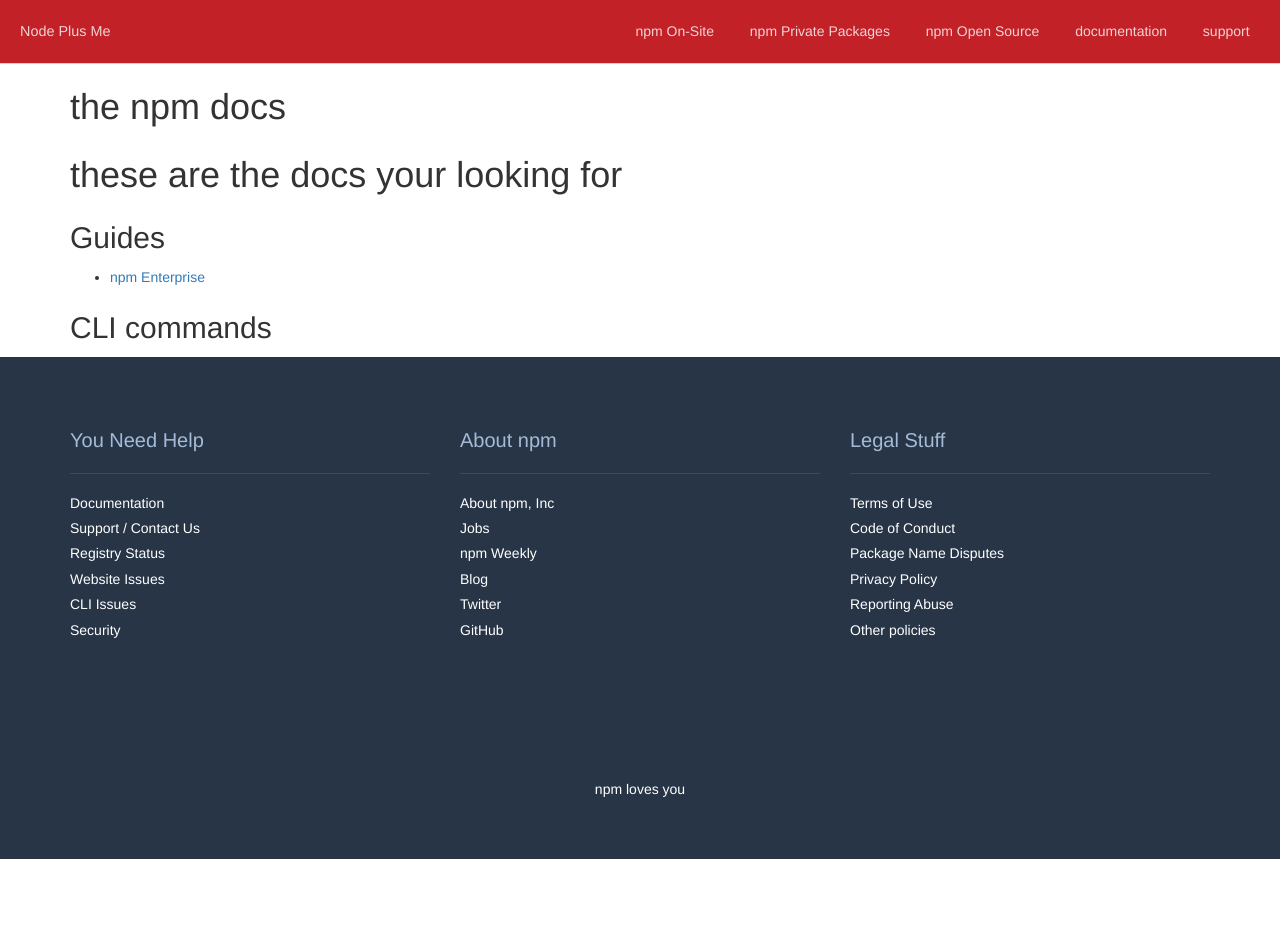
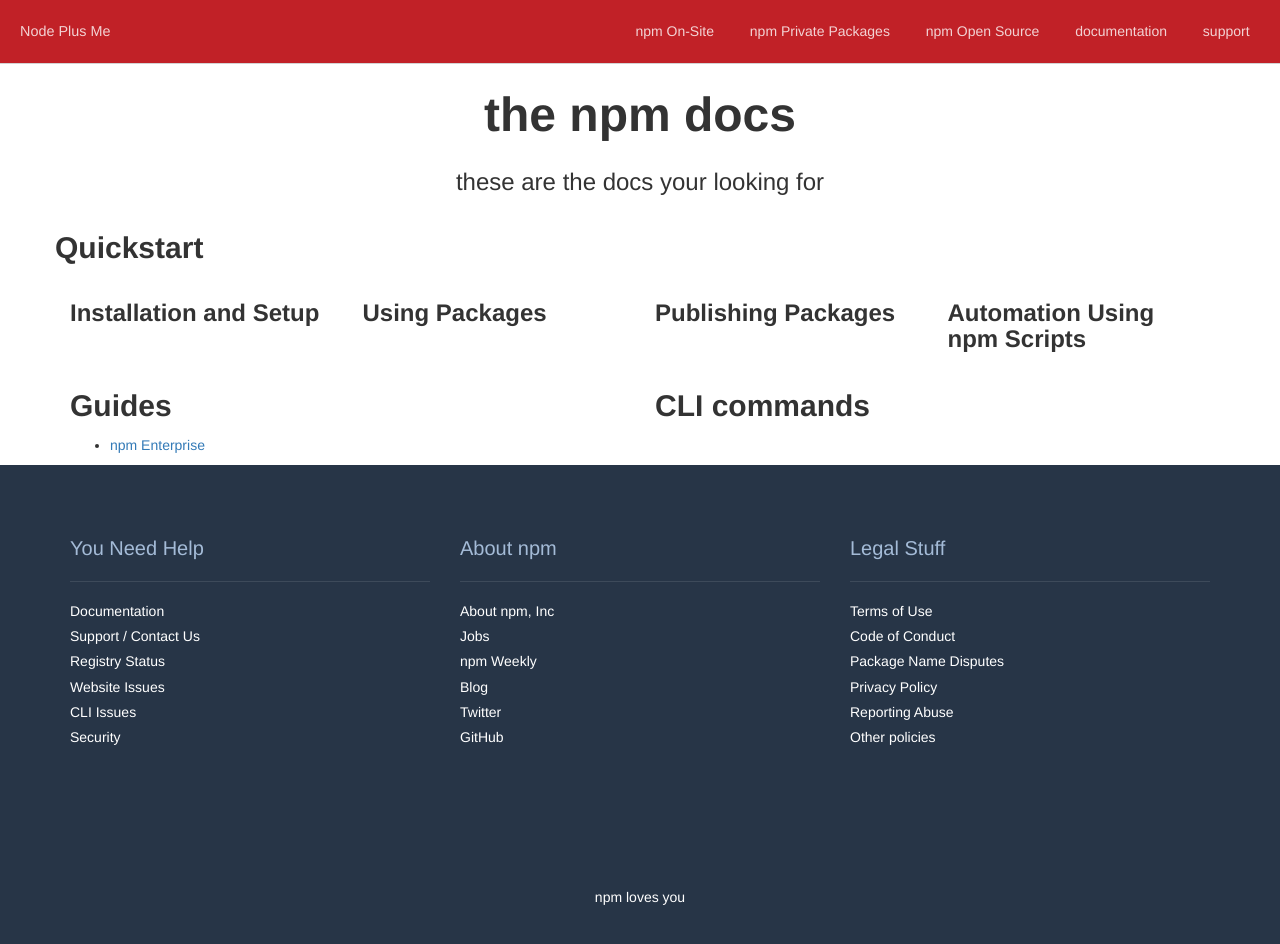
Before and after one commit to isabella232/new-docs, a website: page index.html in a window 1280 px wide. Before the commit the page ends 859 px from the top, so only its background shows below. Drawn offline with Linux system fonts and the light colour scheme.

Commit message:
scaffold manifest page

```diff
--- a/index.html
+++ b/index.html
@@ -28,20 +28,39 @@
         </div>
       </div>
     </header>
+    <div class="pane">
+      <h1 class="title txt-c em-high">the npm docs</h1>
+      <h3 class="txt-c em-default">these are the docs your looking for</h3>
+    </div>
     <div class="container">
-      <h1>the npm docs</h1>
-      <h1 class="subtitle">these are the docs your looking for</h1>
-     <section class="guides">
-        <h2>Guides</h2>
+      <div class="row">
+        <h2 class="em-high">Quickstart</h2>
+        <div class="pane step col-md-3">
+          <h3 class="em-high">Installation and Setup</h3>
+        </div>
+        <div class="pane step col-md-3">
+          <h3 class="em-high">Using Packages</h3>
+        </div>
+        <div class="pane step col-md-3">
+          <h3 class="em-high">Publishing Packages</h3>
+        </div>
+        <div class="pane step col-md-3">
+          <h3 class="em-high">Automation Using npm Scripts</h3>
+        </div>
+      </div>
+      <div class="row">
+        <section class="guides col-md-6">
+          <h2 class="em-high">Guides</h2>
           <ul>
             <li>
               <a href="#">npm Enterprise</a>
             </li>
           </ul>
         </section>
-      <section class="CLI">
-        <h2>CLI commands</h2>
+        <section class="CLI col-md-6">
+          <h2 class="em-high">CLI commands</h2>
         </section>
+      </div>
     </div>
 <footer class="pane bg-npm-navy-1">
 
```
Lines whose indentation alone changed are shown as unchanged.
